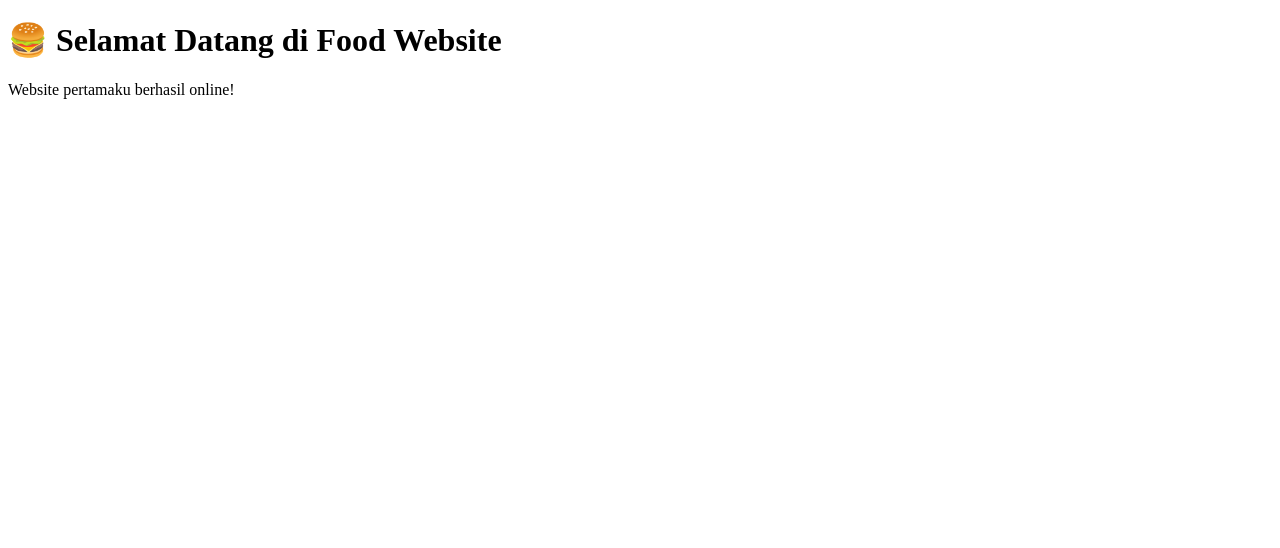
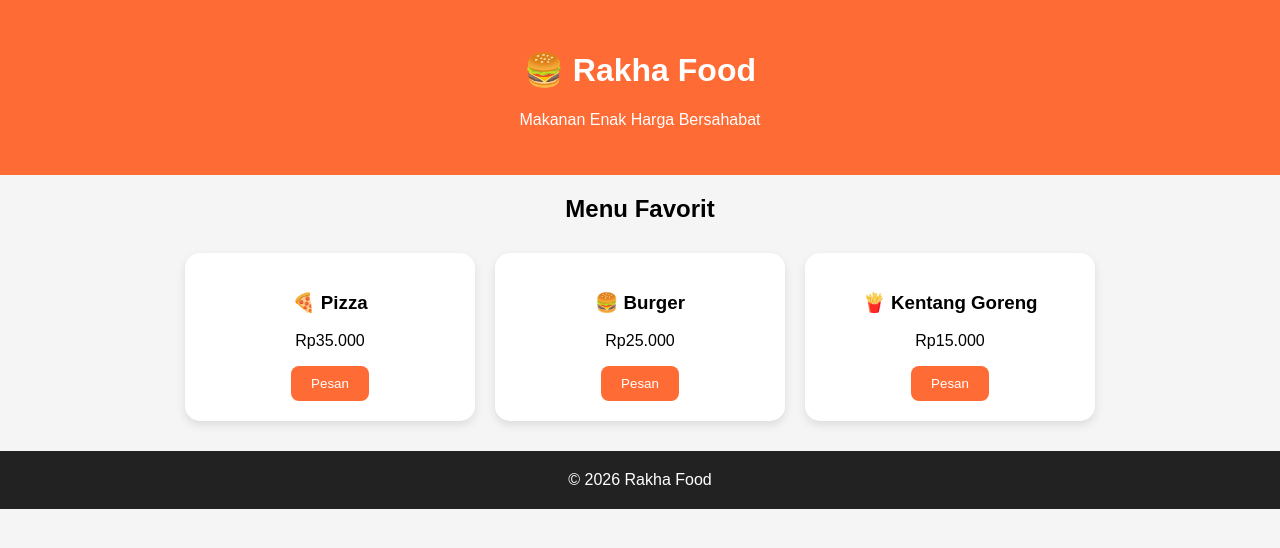
Before and after one commit to rakhadnr285-sys/food-web, a plain HTML site: page index.html in a window 1280 px wide. Drawn offline with Linux system fonts and the light colour scheme.

Commit message:
Update index.html

```diff
--- a/index.html
+++ b/index.html
@@ -2,9 +2,87 @@
 <html>
 <head>
     <title>Food Website</title>
+    <style>
+        body{
+            font-family: Arial, sans-serif;
+            margin:0;
+            background:#f5f5f5;
+            text-align:center;
+        }
+
+        header{
+            background:#ff6b35;
+            color:white;
+            padding:30px;
+        }
+
+        .menu{
+            display:flex;
+            justify-content:center;
+            gap:20px;
+            flex-wrap:wrap;
+            margin:30px;
+        }
+
+        .card{
+            background:white;
+            width:250px;
+            padding:20px;
+            border-radius:15px;
+            box-shadow:0 4px 10px rgba(0,0,0,0.1);
+        }
+
+        button{
+            background:#ff6b35;
+            color:white;
+            border:none;
+            padding:10px 20px;
+            border-radius:8px;
+            cursor:pointer;
+        }
+
+        footer{
+            margin-top:30px;
+            background:#222;
+            color:white;
+            padding:20px;
+        }
+    </style>
 </head>
 <body>
-    <h1>🍔 Selamat Datang di Food Website</h1>
-    <p>Website pertamaku berhasil online!</p>
+
+<header>
+    <h1>🍔 Rakha Food</h1>
+    <p>Makanan Enak Harga Bersahabat</p>
+</header>
+
+<h2>Menu Favorit</h2>
+
+<div class="menu">
+
+    <div class="card">
+        <h3>🍕 Pizza</h3>
+        <p>Rp35.000</p>
+        <button>Pesan</button>
+    </div>
+
+    <div class="card">
+        <h3>🍔 Burger</h3>
+        <p>Rp25.000</p>
+        <button>Pesan</button>
+    </div>
+
+    <div class="card">
+        <h3>🍟 Kentang Goreng</h3>
+        <p>Rp15.000</p>
+        <button>Pesan</button>
+    </div>
+
+</div>
+
+<footer>
+    © 2026 Rakha Food
+</footer>
+
 </body>
 </html>
```
